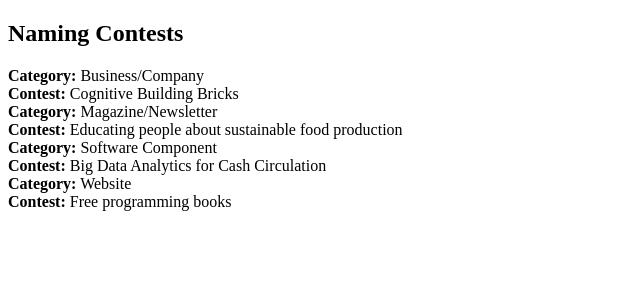
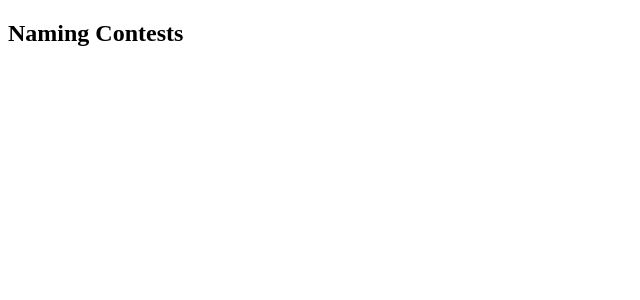
Before and after one commit to interactivenyc/fullstack-javascript, a React app: page / in a window 1280 px wide. Shown: the top 300 px of the page, without its empty margins (0-640 px from the left). Built offline with nearby package versions, Linux system fonts and the light colour scheme; the HTML template or start-up script is replaced by a standard one.

Commit message:
preparing App to read contests data from API

```diff
--- a/src/components/App.js
+++ b/src/components/App.js
@@ -4,7 +4,8 @@ import ContestPreview from './ContestPreview';
 
 class App extends React.Component {
   state = {
-    pageHeader: 'Naming Contests'
+    pageHeader: 'Naming Contests',
+    contests: []
   };
   componentDidMount() {
     // timers, listeners
@@ -17,8 +18,8 @@ class App extends React.Component {
       <div className="App">
         <Header message={this.state.pageHeader} />
         <div>
-          {this.props.contests.map(contest =>
-            <ContestPreview {...contest} />
+          {this.state.contests.map(contest =>
+            <ContestPreview key={contest.id} {...contest} />
           )}
         </div>
       </div>
--- a/src/index.js
+++ b/src/index.js
@@ -1,10 +1,9 @@
 import React from 'react';
 import ReactDOM from 'react-dom';
 
-import data from './testData';
 import App from './components/App';
 
 ReactDOM.render(
-  <App contests={data.contests} />,
+  <App />,
   document.getElementById('root')
 );
```
